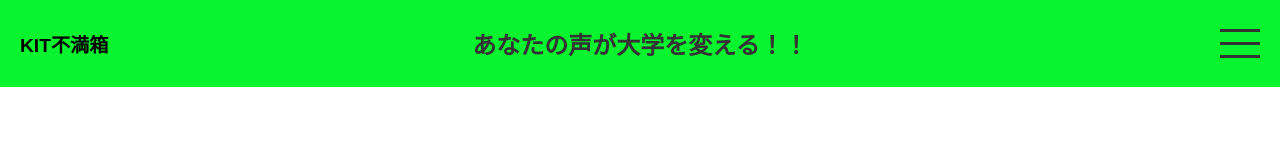
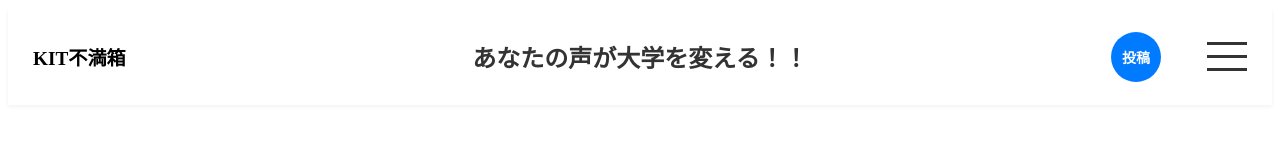
Before and after one commit to MATSUOKAAIRI/HacKit-secpro, a plain HTML site: page index.html in a window 1280 px wide. Drawn offline with Linux system fonts and the light colour scheme.

Commit message:
ヘッダーの作成

```diff
--- a/index.css
+++ b/index.css
@@ -1,19 +1,14 @@
-
-        /* CSSリセット（余計な余白をなくす） */
-        body {
-            margin: 0;
-            font-family: sans-serif;
-        }
 
         /* ヘッダー全体のスタイル */
-        .site-header {
-            display: flex;
-            justify-content: space-between; /* 両端に寄せて、中央の要素は中央に */
-            align-items: center; /* 上下の位置を中央揃えに */
-            padding: 10px 20px;
-            background-color: #07f42f;
-            position: relative; /* ハンバーガーメニューの位置の基準にする */
-        }
+.site-header {
+    display: flex;
+    justify-content: space-between;
+    align-items: center; /* ← これが縦方向の中央揃えの要です */
+    padding: 15px 25px; /* 上下の余白を15px、左右を25pxに */
+    background-color: #fff; /* 背景色を白に */
+    box-shadow: 0 2px 4px rgba(0,0,0,0.05); /* 薄い影を追加 */
+    position: relative;
+}
 
         /* 左側のサイト名 */
         .site-header .logo {
@@ -34,13 +29,16 @@
             text-align: center;
         }
 
-        /* 右側のハンバーガーメニューエリア */
-        .hamburger-menu-container {
-             /* Flexアイテムとしての幅の調整 */
-            flex: 1;
-            display: flex;
-            justify-content: flex-end; /* 右端に寄せる */
-        }
+
+    /* 右：アクションエリア */
+.header-actions {
+    flex: 1; /* ヘッダー内での幅の割合 */
+    display: flex; /* ★中の要素（ボタンとメニュー）を横に並べる */
+    justify-content: flex-end; /* 全体を右に寄せる */
+    align-items: center; /* ★上下の位置を中央で揃える */
+    gap: 16px; /* ボタンとメニューの間の隙間 */
+}
+
 
         /* ハンバーガーボタンのスタイル */
         .hamburger-button {
@@ -92,3 +90,21 @@
         .nav-menu li a:hover {
             background-color: #0ad1ec;
         }
+
+        /* 丸い投稿ボタンのスタイル */
+.post-button {
+    display: flex;
+    align-items: center;
+    justify-content: center;
+    width: 50px;
+    height: 50px;
+    margin-right: 30px; /* ハンバーガーボタンとの余白（少し調整） */
+    /* margin-top: 20px; ← この行を削除します */
+    background-color: #007bff;
+    color: white;
+    border-radius: 50%;
+    text-decoration: none;
+    font-weight: bold;
+    font-size: 14px;
+    transition: background-color 0.2s;
+}
--- a/index.html
+++ b/index.html
@@ -4,7 +4,7 @@
     <meta charset="UTF-8">
     <meta name="viewport" content="width=device-width, initial-scale=1.0">
     <title>ヘッダーのサンプル</title>
-                            <link rel="stylesheet"href="index.css">
+    <link rel="stylesheet" href="index.css">
 </head>
 <body>
 
@@ -13,7 +13,11 @@
 
         <h1 class="catchphrase">あなたの声が大学を変える！！</h1>
 
-        <div class="hamburger-menu-container">
+        <div class="header-actions">
+
+            <a href="post.html" class="post-button">投稿</a>
+
+            <div class="hamburger-menu">
                 <button class="hamburger-button" id="hamburger-button">
                     <span class="bar"></span>
                     <span class="bar"></span>
@@ -21,10 +25,13 @@
                 </button>
                 <ul class="nav-menu" id="nav-menu">
                     <li><a href="#">ホーム</a></li>
-                <li><a href="#">ランキング<a><li>
+                    <li><a href="#">ランキング</a></li>
                 </ul>
             </div>
+
+        </div>
         </header>
+
     <script>
         // JavaScriptでハンバーガーメニューのクリックイベントを処理
         const hamburgerButton = document.getElementById('hamburger-button');
```
Lines whose indentation alone changed are shown as unchanged.
